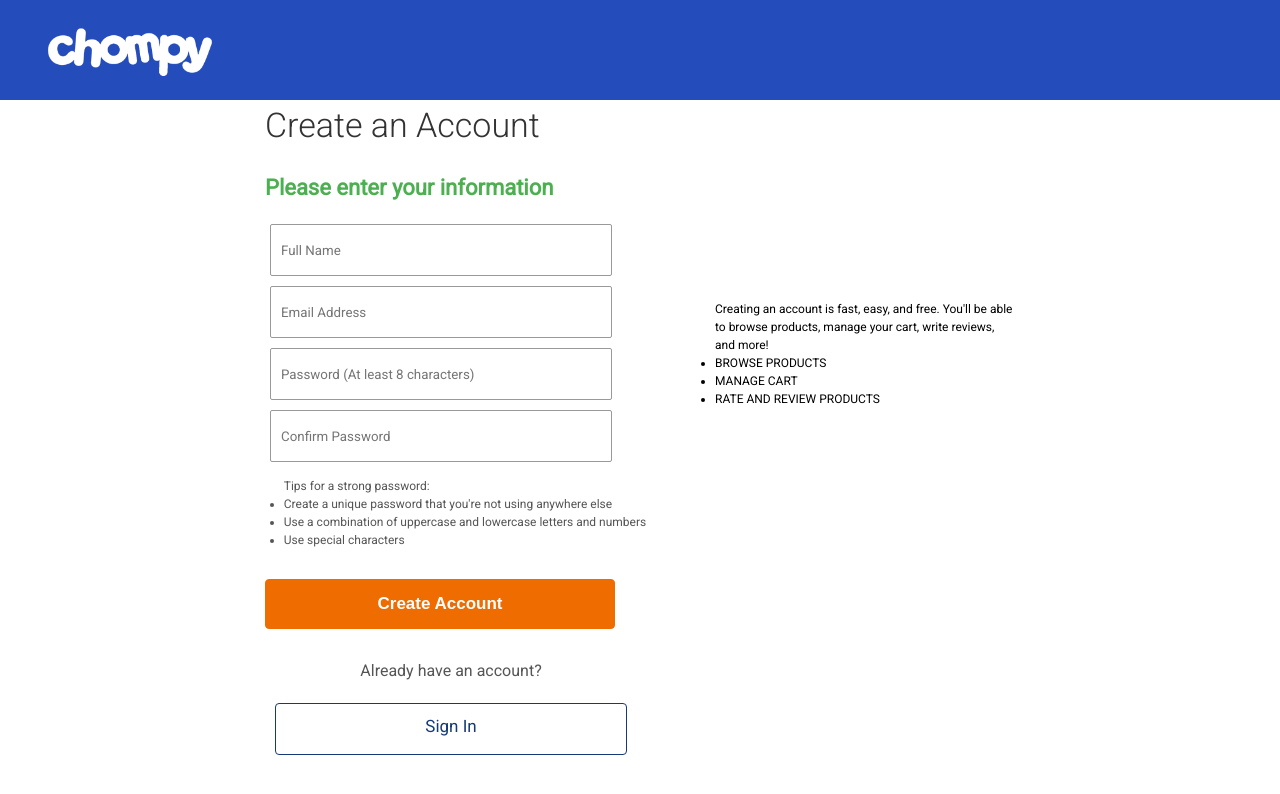
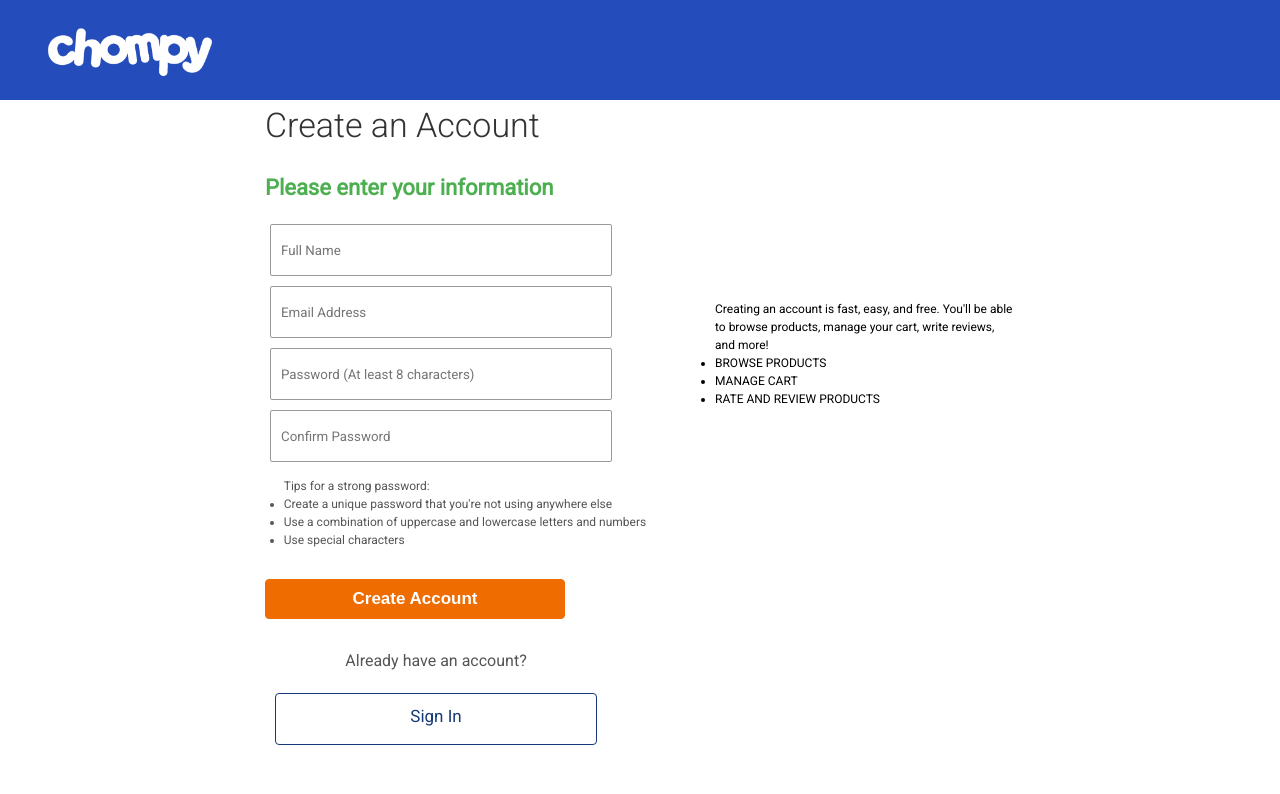
Before and after one commit to vczaran/Chompy, a React (Create React App) app in the folder frontend/: page /register in a window 1280 px wide. Shown: the top 794 px of the page. Built offline with nearby package versions, Linux system fonts and the light colour scheme; no server answers.

Commit message:
Minor edits

```diff
--- a/frontend/src/components/SignupForm/SignupForm.css
+++ b/frontend/src/components/SignupForm/SignupForm.css
@@ -54,8 +54,8 @@
     border: 1.6px solid #ef6c00;
     font-weight: 600;
     cursor: pointer;
-    height: 50px;
-    width: 350px;
+    height: 40px;
+    width: 300px;
     border-radius: 4px;
     font-size: 17px;
     margin-top: 20px;
@@ -89,7 +89,7 @@
     color: #163977;
     border: 1px solid #163977;
     padding: 10px;
-    width: 330px;
+    width: 300px;
     height: 30px;
     margin-top: 20px;
 }
```
